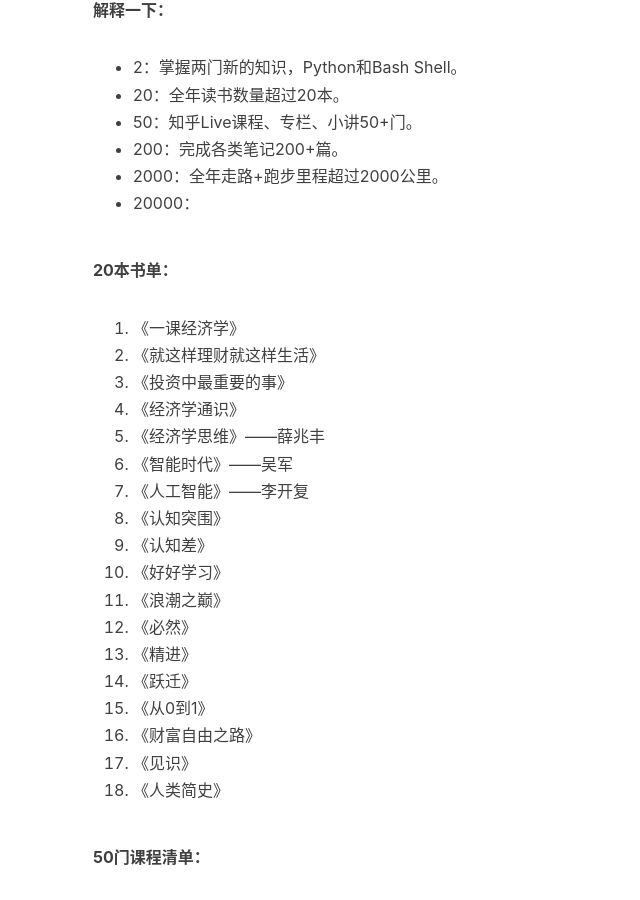
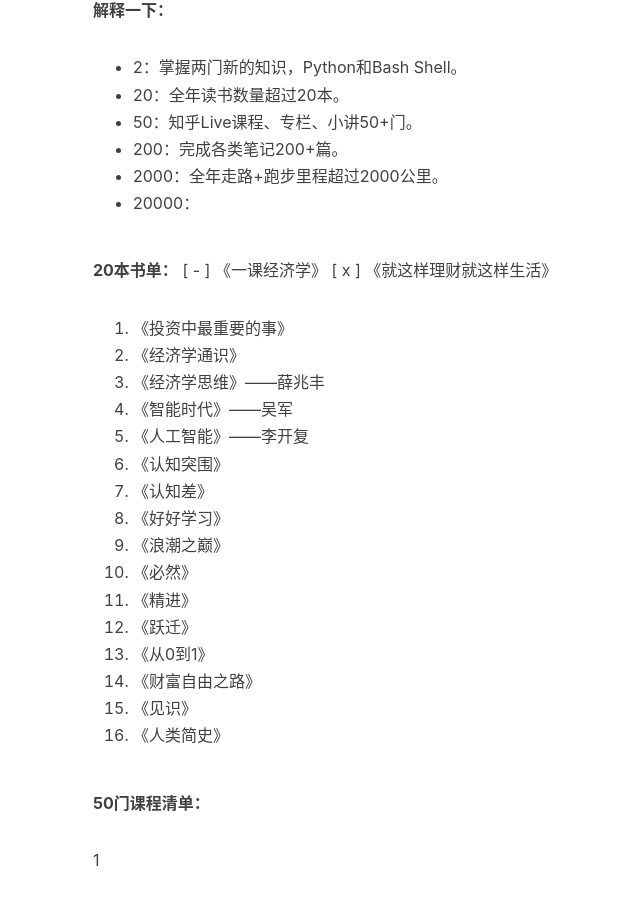
Before and after one commit to jacksoncode/blog, a Jekyll site: the page built from _posts/2017-12-10-start-from-zero-2018.markdown, in a window 1280 px wide and 900 px high, scrolled down 1260 px. Shown: the whole window, without its empty margins (172-812 px from the left). Built offline with Jekyll 4.4.1, drawn with Linux system fonts in a browser that asks for light colours; nearby versions of some CDN libraries; comment, search, counter and statistics services are not loaded; some of the changed lines change nothing that is shown.

Commit message:
commit file throug Batch

```diff
--- a/_posts/2017-12-10-start-from-zero-2018.markdown
+++ b/_posts/2017-12-10-start-from-zero-2018.markdown
@@ -46,8 +46,8 @@
 * 20000：
 
 **20本书单：**
-1. 《一课经济学》
-1. 《就这样理财就这样生活》
+[ - ] 《一课经济学》
+[ x ] 《就这样理财就这样生活》
 1. 《投资中最重要的事》
 1. 《经济学通识》
 1. 《经济学思维》——薛兆丰
```
